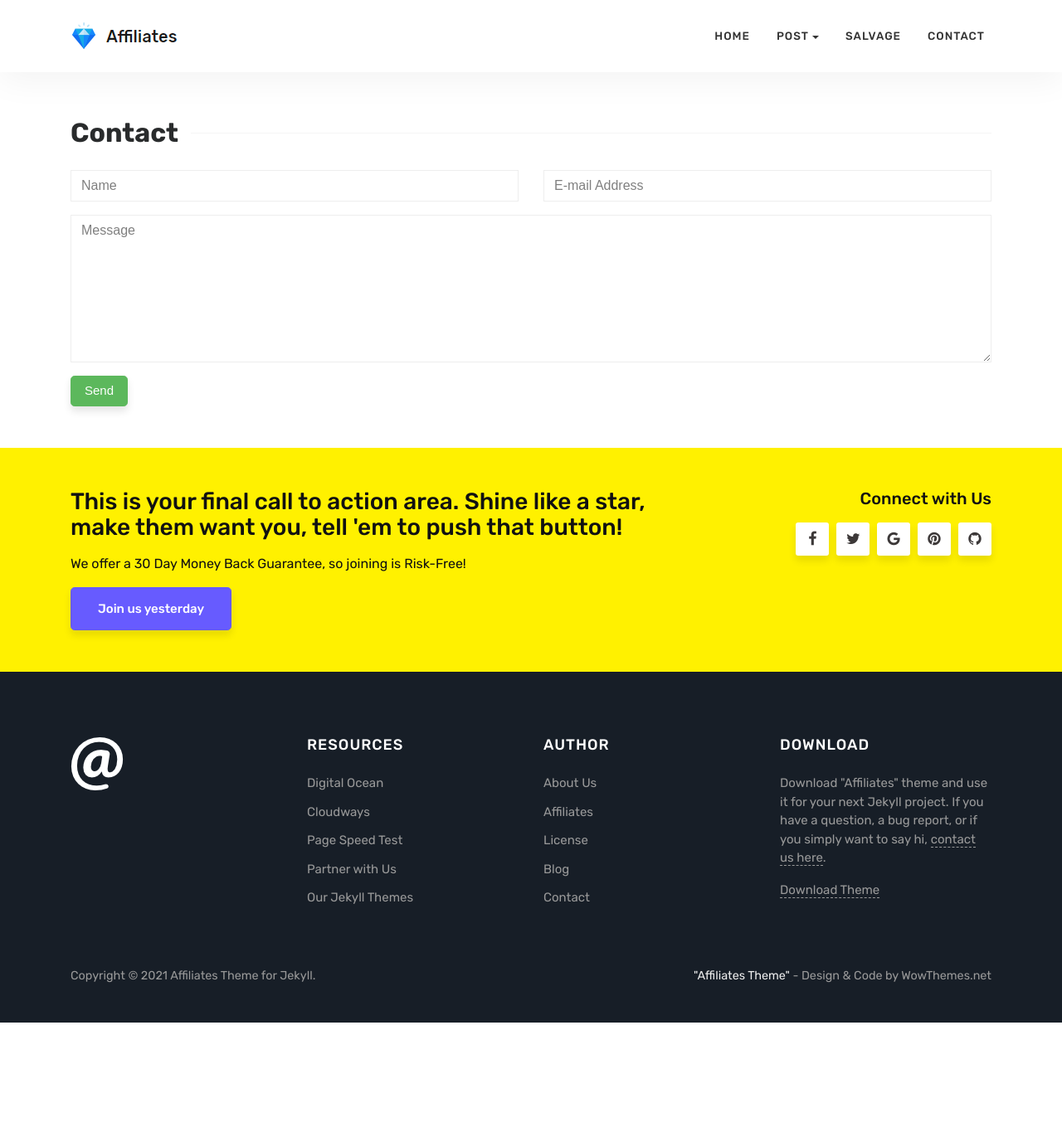
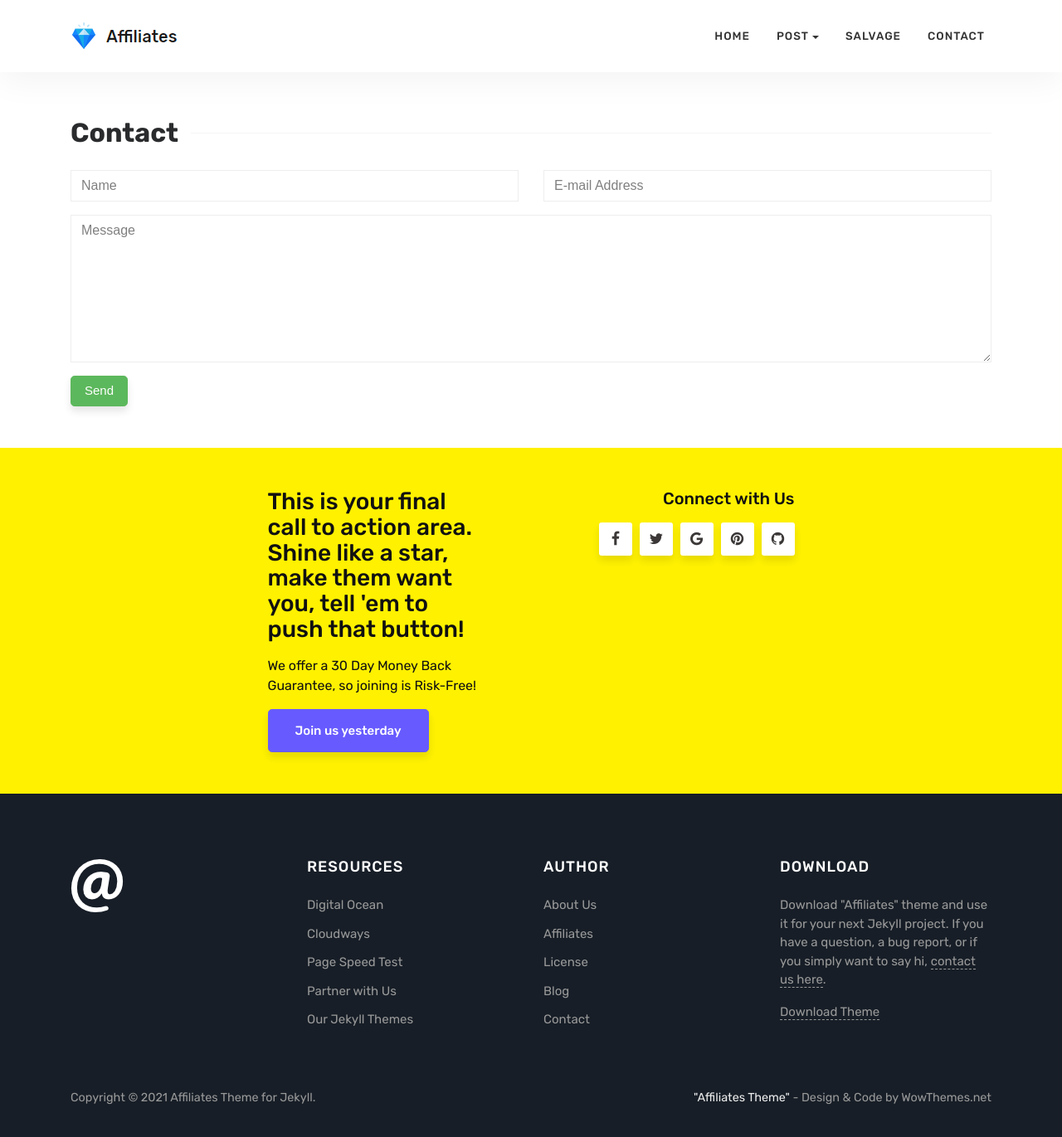
Before and after one commit to boazcochavi/boazcochavi.github.io, a Jekyll site: the page built from contact.html, in a window 1280 px wide and 1380 px high. Shown: the top 1371 px of the window at 83% size. Built offline with Jekyll 4.4.1, drawn with Linux system fonts in a browser that asks for light colours.

```diff
--- a/_layouts/default.html
+++ b/_layouts/default.html
@@ -118,7 +118,7 @@
     <div class="beforefooter">
         <div class="container">
             <div class="row justify-content-center">
-                <div class="col-md-8">
+                <div class="col-md-3">
                     <h3>This is your final call to action area. Shine like a star, make them want you, tell 'em to push that button!</h3>
                     <p>We offer a <span>30 Day Money Back Guarantee</span>, so joining is <span class="risk-free">Risk-Free!</span></p>
                     <a class="btn btn-primary btn-lg" href="#">Join us yesterday</a>
```
